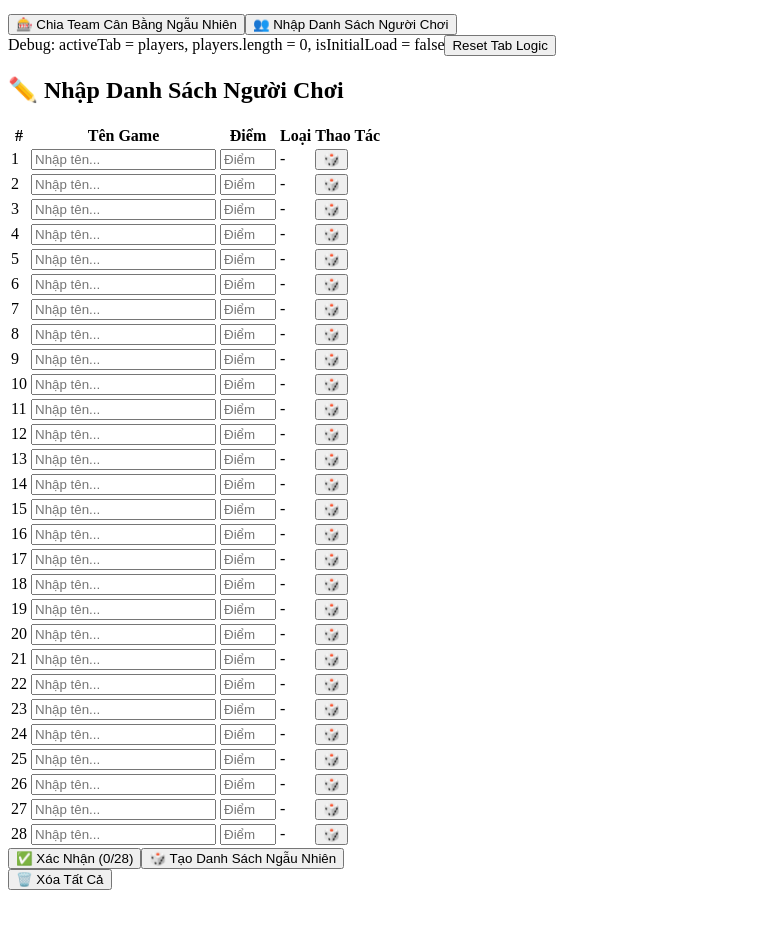
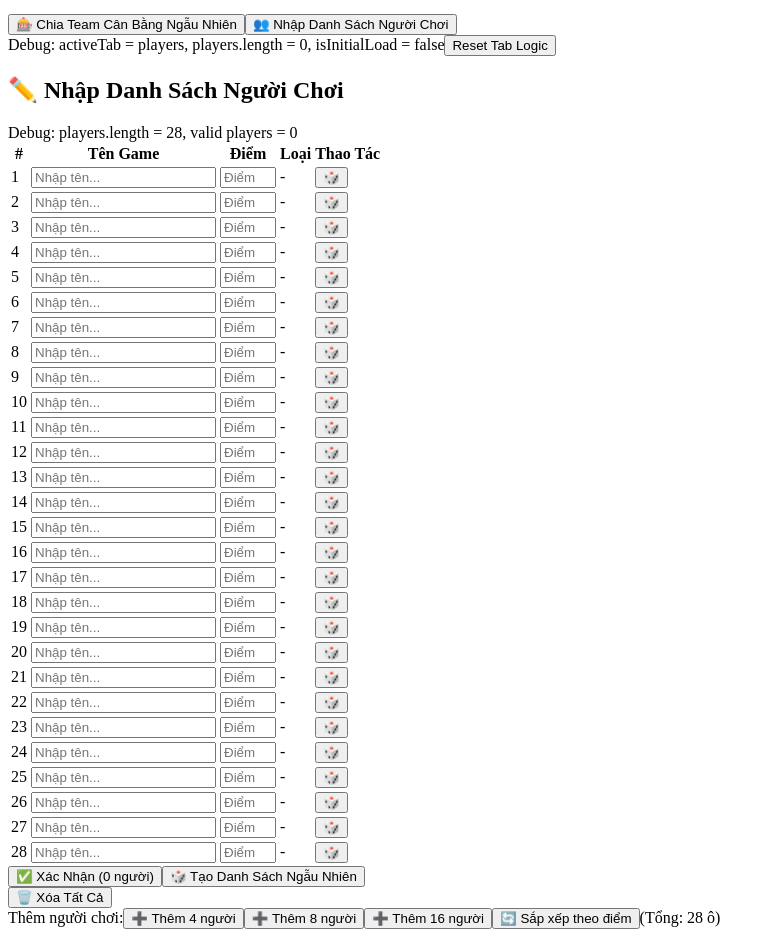
Before and after one commit to thanglovemusic94/aoe-team-balancer, a Nuxt app: page / in a window 1280 px wide. Shown: the part 101-1038 px from the top of the page, without its empty margins (0-775 px from the left). Before the commit the page ends 999 px from the top, so only its background shows below. Built offline with nearby package versions, Linux system fonts and the light colour scheme.

Commit message:
them nguoi choi moi

```diff
--- a/app/components/PlayerInput.vue
+++ b/app/components/PlayerInput.vue
@@ -12,6 +12,11 @@
       </div>
     </div>
 
+    <!-- Debug info -->
+    <div class="mb-2 p-2 bg-yellow-100 rounded text-xs">
+      Debug: players.length = {{ players.length }}, valid players = {{ playerCount }}
+    </div>
+
     <div class="overflow-x-auto">
       <table class="w-full border-collapse bg-white rounded-lg shadow-sm">
         <thead>
@@ -24,7 +29,7 @@
           </tr>
         </thead>
         <tbody>
-          <tr v-for="(player, index) in sortedPlayers" :key="index" class="hover:bg-gray-50">
+          <tr v-for="(player, index) in players" :key="`player-${index}-${players.length}`" class="hover:bg-gray-50">
             <td class="border border-gray-300 px-3 py-2 text-center text-sm">{{ index + 1 }}</td>
             <td class="border border-gray-300 px-2 py-1">
               <input
@@ -84,7 +89,7 @@
       <div class="grid grid-cols-2 md:grid-cols-4 gap-4 text-sm">
         <div class="text-center">
           <div class="font-semibold text-gray-700">Tổng người chơi</div>
-          <div class="text-lg font-bold text-blue-600">{{ playerCount }}/28</div>
+          <div class="text-lg font-bold text-blue-600">{{ playerCount }} người</div>
         </div>
         <div class="text-center">
           <div class="font-semibold text-gray-700">Trụ Cột (A)</div>
@@ -101,13 +106,15 @@
       </div>
     </div>
 
-    <div class="mt-4 flex justify-between items-center">
+    <div class="mt-4 space-y-3">
+      <!-- Nút xác nhận và tạo ngẫu nhiên -->
+      <div class="flex justify-between items-center">
         <div class="flex space-x-2">
           <button
             @click="addPlayers"
             class="bg-green-600 hover:bg-green-700 text-white font-bold py-2 px-4 rounded-lg transition-colors"
           >
-          ✅ Xác Nhận ({{ playerCount }}/28)
+            ✅ Xác Nhận ({{ playerCount }} người)
           </button>
           <button
             @click="generateRandomPlayers"
@@ -124,6 +131,37 @@
         </button>
       </div>
 
+      <!-- Nút thêm người chơi và sắp xếp -->
+      <div class="flex flex-wrap gap-2 items-center">
+        <span class="text-sm font-medium text-gray-700">Thêm người chơi:</span>
+        <button
+          @click="addMorePlayers(4)"
+          class="bg-purple-600 hover:bg-purple-700 text-white font-bold py-2 px-4 rounded-lg transition-colors text-sm"
+        >
+          ➕ Thêm 4 người
+        </button>
+        <button
+          @click="addMorePlayers(8)"
+          class="bg-purple-600 hover:bg-purple-700 text-white font-bold py-2 px-4 rounded-lg transition-colors text-sm"
+        >
+          ➕ Thêm 8 người
+        </button>
+        <button
+          @click="addMorePlayers(16)"
+          class="bg-purple-600 hover:bg-purple-700 text-white font-bold py-2 px-4 rounded-lg transition-colors text-sm"
+        >
+          ➕ Thêm 16 người
+        </button>
+        <button
+          @click="sortPlayersByRank"
+          class="bg-orange-600 hover:bg-orange-700 text-white font-bold py-2 px-4 rounded-lg transition-colors text-sm"
+        >
+          🔄 Sắp xếp theo điểm
+        </button>
+        <span class="text-sm text-gray-600 ml-2">(Tổng: {{ players.length }} ô)</span>
+      </div>
+    </div>
+
     <div v-if="error" class="mt-4 p-4 bg-red-100 border border-red-400 text-red-700 rounded">
       {{ error }}
     </div>
@@ -135,7 +173,7 @@
 </template>
 
 <script setup>
-import { ref, computed, watch, onMounted } from 'vue'
+import { ref, computed, watch, onMounted, nextTick } from 'vue'
 
 const props = defineProps({
   existingPlayers: {
@@ -150,7 +188,7 @@ const players = ref([])
 const error = ref('')
 const success = ref('')
 
-// Initialize players array
+// Initialize players array with initial capacity of 28
 const initializePlayers = () => {
   players.value = []
   for (let i = 0; i < 28; i++) {
@@ -158,37 +196,67 @@ const initializePlayers = () => {
   }
 }
 
+// Add more players (4, 8, 16, etc.)
+const addMorePlayers = async (count = 4) => {
+  console.log(`🔄 Adding ${count} players. Current length: ${players.value.length}`)
+
+  // Create new array to force reactivity
+  const newPlayers = [...players.value]
+  for (let i = 0; i < count; i++) {
+    newPlayers.push({ name: '', rank: null })
+  }
+
+  players.value = newPlayers
+
+  // Wait for DOM to update
+  await nextTick()
+
+  console.log(`✅ Added ${count} players. New length: ${players.value.length}`)
+  success.value = `✅ Đã thêm ${count} ô trống mới! Tổng: ${players.value.length} ô`
+  error.value = ''
+
+  // Don't emit when just adding empty slots - only emit when players have actual data
+}
+
+// Sort players by rank (high to low)
+const sortPlayersByRank = () => {
+  players.value = [...players.value].sort((a, b) => {
+    // If both have rank, sort by rank (high to low)
+    if (a.rank && b.rank) {
+      return b.rank - a.rank
+    }
+    // If only one has rank, player with rank comes first
+    if (a.rank && !b.rank) return -1
+    if (!a.rank && b.rank) return 1
+    // If both don't have rank, keep original order
+    return 0
+  })
+  success.value = '🔄 Đã sắp xếp danh sách theo điểm từ cao xuống thấp!'
+}
+
 // Load existing players if available
 onMounted(() => {
   if (props.existingPlayers && props.existingPlayers.length > 0) {
-    // Load existing players and fill remaining slots
+    // Load existing players
     players.value = [...props.existingPlayers]
-    while (players.value.length < 28) {
-      players.value.push({ name: '', rank: null })
-    }
     console.log('✅ Loaded existing players into input form')
   } else {
     initializePlayers()
   }
 })
 
-// Watch for changes in existingPlayers prop
+// Watch for changes in existingPlayers prop (only on mount, not during updates)
 watch(() => props.existingPlayers, (newPlayers) => {
   if (newPlayers && newPlayers.length > 0) {
+    // Only update if we don't have any players yet (initial load)
+    if (players.value.length === 0) {
       players.value = [...newPlayers]
-    while (players.value.length < 28) {
-      players.value.push({ name: '', rank: null })
     }
   }
-}, { deep: true })
+}, { deep: true, immediate: false })
 
-// Watch for changes in players and emit updates
-watch(players, (newPlayers) => {
-  const validPlayers = newPlayers.filter(p => p.name && p.rank)
-  if (validPlayers.length > 0) {
-    emit('players-updated', validPlayers)
-  }
-}, { deep: true })
+// Remove automatic watcher to prevent recursive updates
+// We'll emit manually when needed
 
 // Sắp xếp danh sách người chơi theo điểm từ cao xuống thấp
 const sortedPlayers = computed(() => {
@@ -206,7 +274,7 @@ const sortedPlayers = computed(() => {
 })
 
 const playerCount = computed(() => {
-  return sortedPlayers.value.filter(p => p.name && p.rank).length
+  return players.value.filter(p => p.name && p.rank).length
 })
 
 const clearAll = () => {
@@ -266,29 +334,28 @@ const generateRandomPlayers = () => {
 
   players.value = randomPlayers
   success.value = '🎲 Đã tạo danh sách ngẫu nhiên 28 người chơi!'
+
+  // Emit update manually
+  const validPlayers = players.value.filter(p => p.name && p.rank)
+  emit('players-updated', validPlayers)
 }
 
-// Xóa người chơi tại vị trí index (trong sortedPlayers)
+// Xóa người chơi tại vị trí index (xóa hẳn hàng)
 const deletePlayer = (index) => {
-  const player = sortedPlayers.value[index]
+  const player = players.value[index]
   if (confirm(`Bạn có chắc muốn xóa người chơi "${player.name}"?`)) {
-    // Tìm vị trí thực tế trong mảng players gốc
-    const realIndex = players.value.findIndex(p => p === player)
-    if (realIndex !== -1) {
-      players.value[realIndex] = { name: '', rank: null }
+    // Xóa hẳn phần tử khỏi mảng
+    players.value.splice(index, 1)
     success.value = `🗑️ Đã xóa người chơi "${player.name}"`
 
-      // Emit update immediately
+    // Emit update manually
     const validPlayers = players.value.filter(p => p.name && p.rank)
     emit('players-updated', validPlayers)
   }
 }
-}
 
-// Tạo ngẫu nhiên cho 1 người chơi (trong sortedPlayers)
+// Tạo ngẫu nhiên cho 1 người chơi
 const fillRandomPlayer = (index) => {
-  const player = sortedPlayers.value[index]
-
   const names = [
     'Liêm', 'Kiếp', 'F88', 'YB 1999', 'Dánh Đông dẹp bắc', 'Pi', 'Trung con', 'Pheo',
     'Thầy Hiệu Trưởng', 'Hoàng Huy', 'Thành Phạm', 'Việt Béo', 'Đinh Xuân Hào', 'Dx Tá',
@@ -306,16 +373,12 @@ const fillRandomPlayer = (index) => {
   // Tạo điểm ngẫu nhiên
   const rank = Math.floor(Math.random() * 23) + 1
 
-  // Tìm vị trí thực tế trong mảng players gốc
-  const realIndex = players.value.findIndex(p => p === player)
-  if (realIndex !== -1) {
-    players.value[realIndex] = { name, rank }
+  players.value[index] = { name, rank }
   success.value = `🎲 Đã tạo ngẫu nhiên "${name}" với ${rank} điểm`
 
-    // Emit update immediately
+  // Emit update manually
   const validPlayers = players.value.filter(p => p.name && p.rank)
   emit('players-updated', validPlayers)
-  }
 }
 
 // Lấy class cho badge category
@@ -336,7 +399,7 @@ const getRankCategory = (rank) => {
 
 // Đếm số lượng người chơi theo category
 const getCategoryCount = (category) => {
-  return sortedPlayers.value.filter(player => {
+  return players.value.filter(player => {
     if (!player.rank) return false
     switch (category) {
       case 'A': return player.rank >= 17 && player.rank <= 23
@@ -354,9 +417,15 @@ const addPlayers = () => {
   // Filter out empty players
   const validPlayers = players.value.filter(p => p.name && p.rank)
 
-  // Check count
-  if (validPlayers.length !== 28) {
-    error.value = `Vui lòng nhập đủ 28 người chơi. Hiện tại: ${validPlayers.length} người.`
+  // Check minimum count (phải có ít nhất 4 người để chia team)
+  if (validPlayers.length < 4) {
+    error.value = `Vui lòng nhập ít nhất 4 người chơi để chia team. Hiện tại: ${validPlayers.length} người.`
+    return
+  }
+
+  // Check if count is divisible by 4 (mỗi team có 4 người)
+  if (validPlayers.length % 4 !== 0) {
+    error.value = `Số người chơi phải chia hết cho 4 (mỗi team có 4 người). Hiện tại: ${validPlayers.length} người.`
     return
   }
 
@@ -381,7 +450,8 @@ const addPlayers = () => {
     rank: p.rank
   }))
 
-  success.value = `✅ Đã xác nhận ${formattedPlayers.length} người chơi!`
+  const teamCount = Math.floor(formattedPlayers.length / 4)
+  success.value = `✅ Đã xác nhận ${formattedPlayers.length} người chơi (chia thành ${teamCount} teams)!`
   emit('players-submitted', formattedPlayers)
 }
 </script>
```
Also changed, not shown: app/pages/index.vue (+24 -8 lines). Lines whose indentation alone changed are shown as unchanged.
